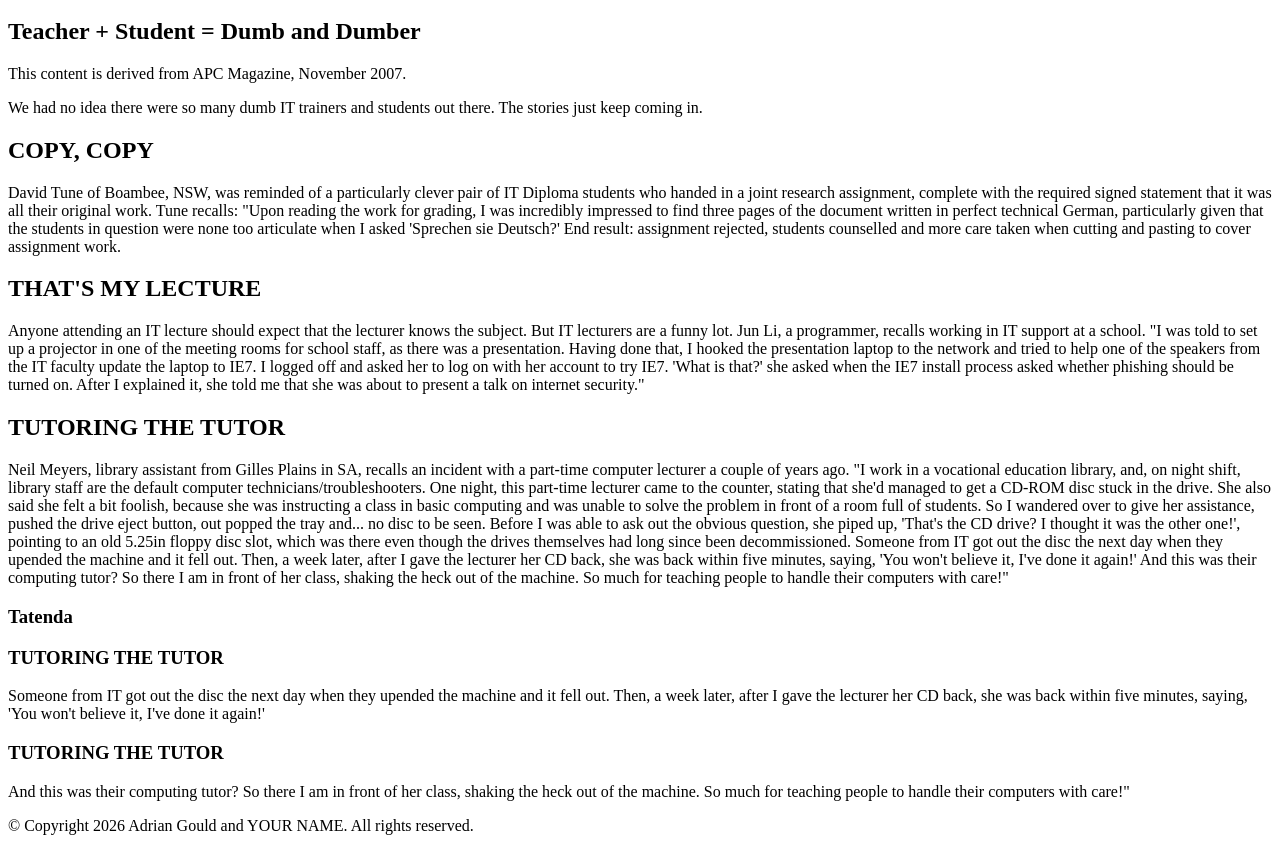
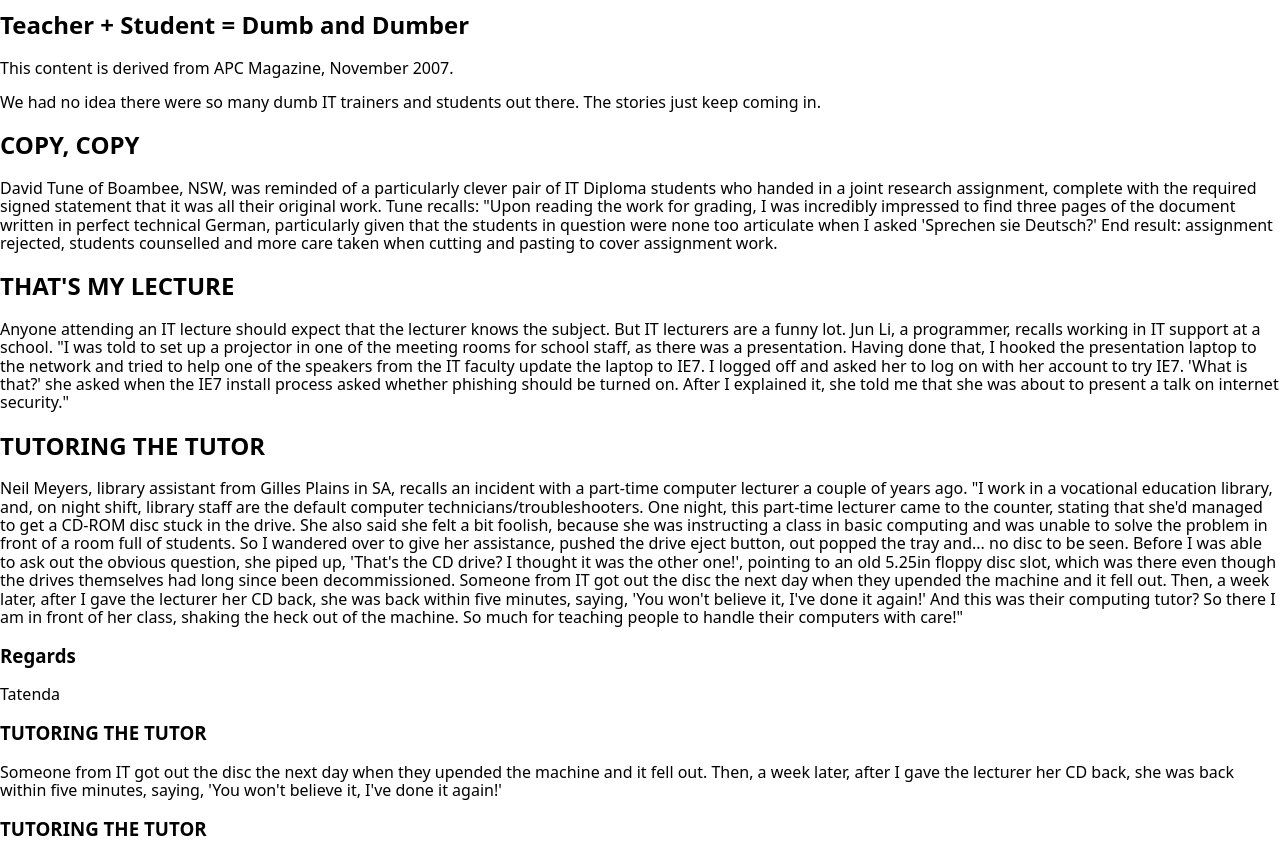
Before and after one commit to 4ktbabey/C4Prog-WT-26S2-Portfolio-Tatenda, a plain HTML site: page phase-1/index.html in a window 1280 px wide. Shown: the part 162-1010 px from the top of the page. Drawn offline with Linux system fonts and the light colour scheme.

Commit message:
feat: add css to index.html

```diff
--- a/phase-1/index.html
+++ b/phase-1/index.html
@@ -4,6 +4,8 @@
 <head>
     <meta charset="UTF-8">
     <meta name="viewport" content="width=device-width, initial-scale=1.0">
+    <link rel="stylesheet" href="../assets/css/modern-normalize.css">
+    <link rel="stylesheet" href="../assets/css/style.css">
     <title>Phase 1</title>
 </head>
 
@@ -112,7 +114,8 @@
 <aside>
 
     <section>
-        <h3>Tatenda</h3>
+        <h3>Regards</h3>
+        <footer>Tatenda</footer>
     </section>
 
     <section>
```
